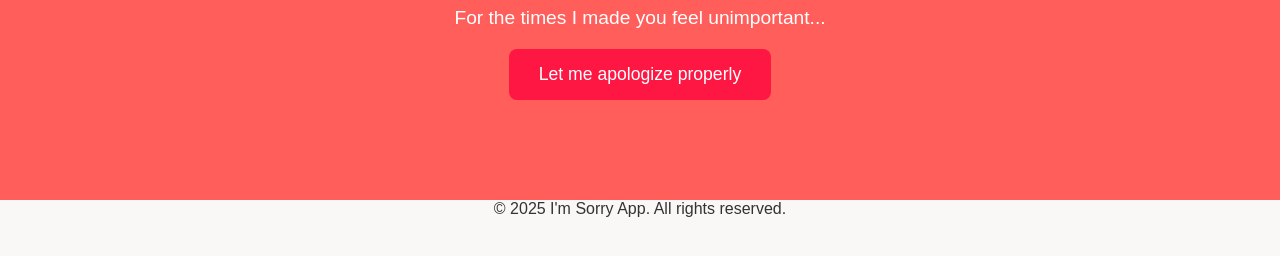
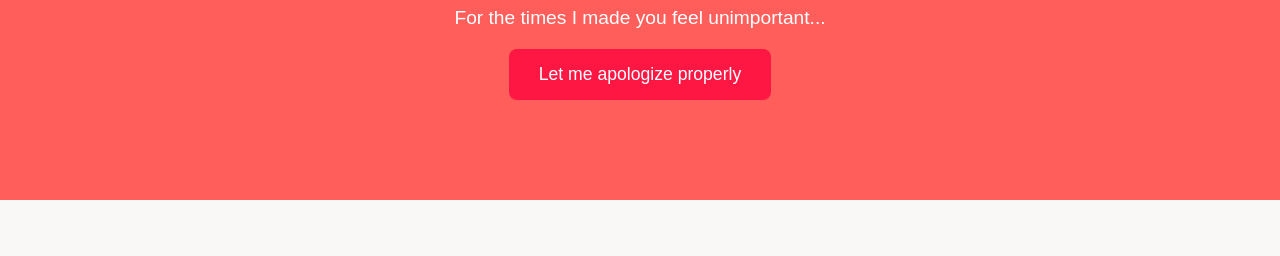
Before and after one commit to LAMBDA2234/Diwali, a plain HTML site: page index.html in a window 1280 px wide. Shown: the part 158-414 px from the top of the page. Drawn offline with Linux system fonts and the light colour scheme.

Commit message:
Update index.html

```diff
--- a/index.html
+++ b/index.html
@@ -156,10 +156,6 @@
         </div>
     </section>
 
-    <footer>
-        <p>&copy; 2025 I'm Sorry App. All rights reserved.</p>
-    </footer>
-
     <script>
         // Function to show the apology form
         function showApologyForm() {
```
